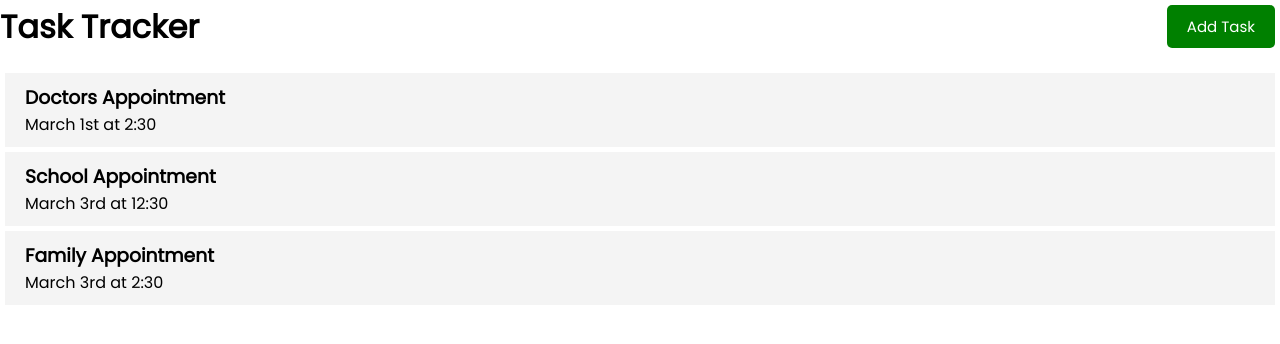
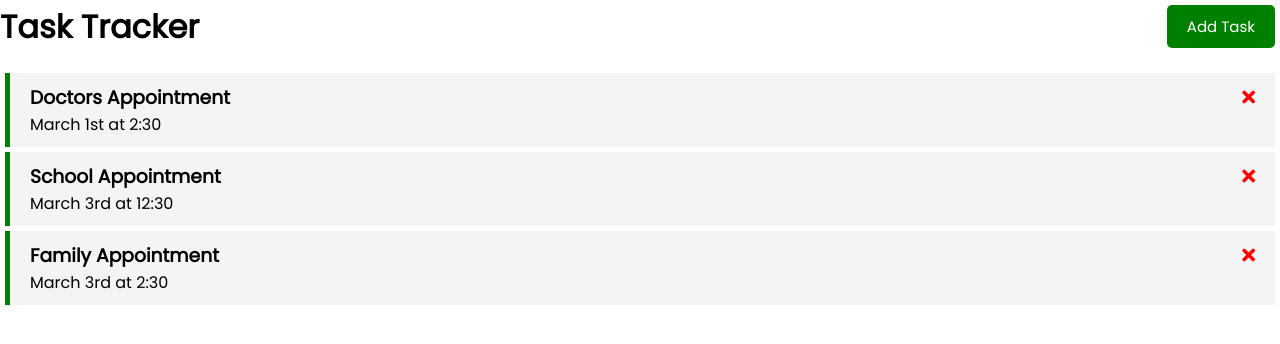
Before and after one commit to anlsim/LeaningVue, a Vue app in the folder second_project/: page / in a window 1280 px wide. Shown: the top 344 px of the page. Built offline with nearby package versions, Linux system fonts and the light colour scheme.

Commit message:
adding font awesome and implementing delete button to Task

```diff
--- a/second_project/public/index.html
+++ b/second_project/public/index.html
@@ -4,6 +4,7 @@
     <meta charset="utf-8">
     <meta http-equiv="X-UA-Compatible" content="IE=edge">
     <meta name="viewport" content="width=device-width,initial-scale=1.0">
+    <link rel="stylesheet" href="https://cdnjs.cloudflare.com/ajax/libs/font-awesome/5.15.3/css/all.min.css" />
     <link rel="icon" href="<%= BASE_URL %>favicon.ico">
     <title><%= htmlWebpackPlugin.options.title %></title>
   </head>
--- a/second_project/src/components/Task.vue
+++ b/second_project/src/components/Task.vue
@@ -1,8 +1,14 @@
 <template>
-<div class="task">
-    <h3>{{task.text}}</h3>
-    <p>{{task.day}}</p>
-</div>
+<div
+    @dblclick="$emit('toggle-reminder', task.id)"
+    :class="[task.reminder ? 'reminder' : '', 'task']"
+  >
+    <h3>
+      {{ task.text }}
+      <i @click="$emit('delete-task', task.id)" class="fas fa-times"></i>
+    </h3>
+    <p>{{ task.day }}</p>
+  </div>
 
 </template>
 <script>
```
